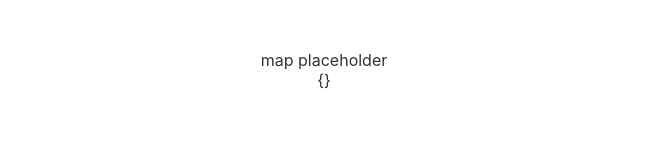
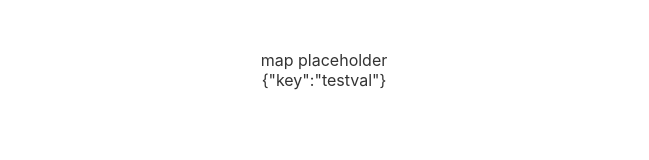
Before and after one commit to ppatrzyk/foreign-tourists, a Svelte app: page / in a window 1280 px wide. Shown: the part 137-297 px from the top of the page, without its empty margins (316-965 px from the left). Built offline with nearby package versions, Linux system fonts and the light colour scheme.

Commit message:
working store subscription

```diff
--- a/src/Map.svelte
+++ b/src/Map.svelte
@@ -2,13 +2,15 @@
 	import { json } from 'd3-fetch';
 	import app_state from './stores.js';
 
+	let state;
+	app_state.subscribe(app_state => state = app_state);
 	let country_codes;
 	json('data/country_codes.json').then(data => {country_codes = data; console.log(country_codes)});
 </script>
 
 <main>
 	<div>map placeholder</div>
-	<div>{JSON.stringify(app_state)}</div>
+	<div>{JSON.stringify(state)}</div>
 </main>
 
 <style>
--- a/src/stores.js
+++ b/src/stores.js
@@ -2,10 +2,11 @@
 import { writable } from "svelte/store";
 
 const init_data = writable({
-    'key': 'testval'
+    key: 'testval'
 });
 const app_state = {
     subscribe: init_data.subscribe
-}
+};
+
 
 export default app_state;
```
